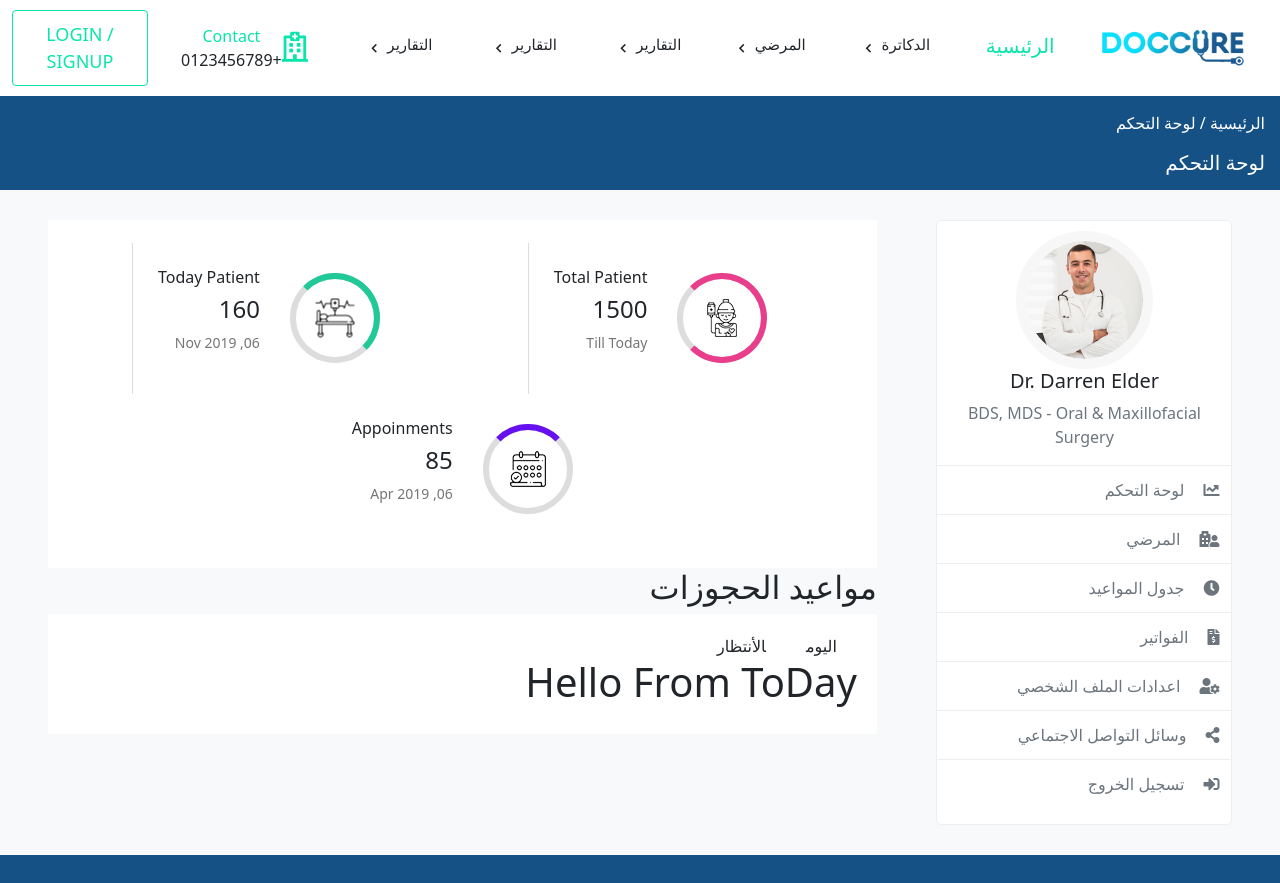
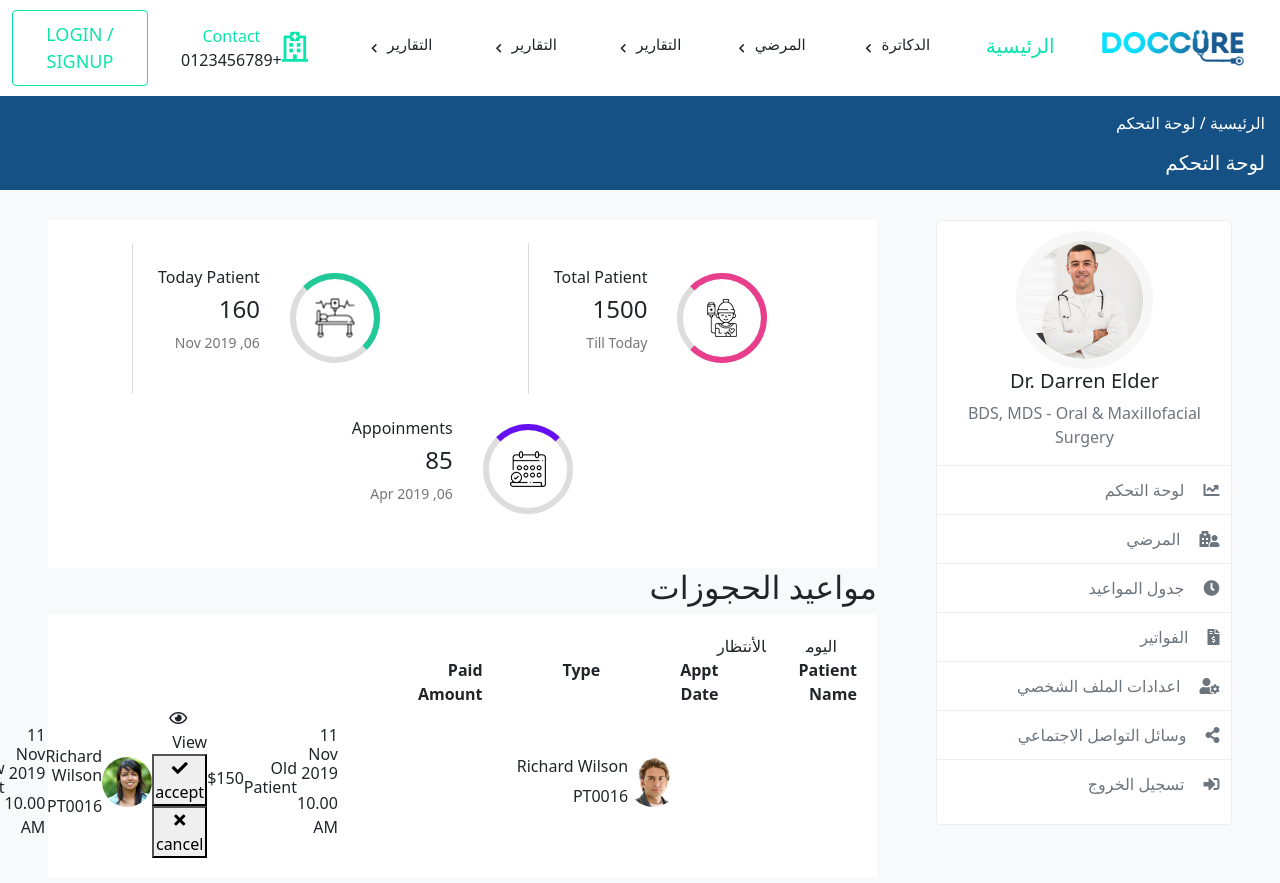
Before and after one commit to awny277/elmahalla-doctors, a React (Create React App) app: page /dashBoard/bookingDoctor/ToDay in a window 1280 px wide. Shown: the top 883 px of the page. Built offline with nearby package versions, Linux system fonts and the light colour scheme; grey boxes are pictures that could not be loaded.

Commit message:
https://github.com/awny277/elmahalla-doctors

```diff
--- a/src/components/Doctors/DashBoard/Booking/PatientAppoinment/ToDay.jsx
+++ b/src/components/Doctors/DashBoard/Booking/PatientAppoinment/ToDay.jsx
@@ -1,7 +1,56 @@
 import React from 'react';
+import { NavLink } from 'react-router-dom';
+import { patient } from '../../../patient/patientDetails';
 import "./index.css";
+
 const ToDay = () => {
-  return (<h1>hello from ToDay</h1>);
+  return (
+    <React.Fragment>
+      <div>
+        <table>
+          <tr className="ordering-table">
+            <th>patient name</th>
+            <th>appt date</th>
+            <th>type</th>
+            <th>paid amount</th>
+            <th colSpan="3"></th>
+          </tr>
+          <tr >{patient.map((ele, indx) => (
+            <><td>
+              <div className="detail-section1">
+                <div className="img-sec">
+                  <img src={`/img/patients/${ele.imgUrl}`} alt="" />
+                </div>
+                <div className="par-section">
+                  <h6 to="/">{ele.name} </h6>
+                  <span>{ele.id}</span>
+                </div>
+              </div>
+            </td>
+            <td> <div className="date-section2">
+              <h6>{ele.date}</h6>
+              <span>{ele.time}</span>
+            </div></td>
+            <td>  <div className="type-section3">
+              <h6>{ele.type}</h6>
+            </div></td>
+            <td> <div className="paid-section4">
+              <h6>{ele.paid}</h6>
+            </div></td>
+            <td> <div className="button-section5">
+            <NavLink to="/"><i class="far fa-eye"></i> view</NavLink>
+            <button className="acc-btn"><i class="fas fa-check"></i>accept</button>
+            <button className="rej-btn"><i class="fas fa-times"></i>cancel</button>
+
+            </div></td>
+            </>
+
+
+          ))}</tr>
+        </table>
+      </div>
+    </React.Fragment>
+  );
 }
 
 export default ToDay;
--- a/src/components/Doctors/DashBoard/Booking/PatientAppoinment/UpComing.jsx
+++ b/src/components/Doctors/DashBoard/Booking/PatientAppoinment/UpComing.jsx
@@ -7,10 +7,49 @@ const UpComing = () => {
 
   return (
     <React.Fragment>
-      <div>
+
+      <div className="upcoming-table">
+        <hr />
+      <ul className="ordering-table">
+        <li>patient name</li>
+        <li>appt date</li>
+        <li>type</li>
+        <li>paid amount</li>
+        <li></li>
+      </ul>
         {patient.map((ele, indx) => (
-          <p>{ele.name}</p>
+          <div className="list-sections" key="indx">
+            <div className="detail-section1">
+              <div className="img-sec">
+                <img src={`/img/patients/${ele.imgUrl}`} alt="" />
+              </div>
+              <div className="par-section">
+                <h6 to="/">{ele.name} </h6>
+                <span>{ele.id}</span>
+              </div>
+            </div>
+            <div className="date-section2">
+              <h6>{ele.date}</h6>
+              <span>{ele.time}</span>
+            </div>
+            <div className="type-section3">
+              <h6>{ele.type}</h6>
+            </div>
+            <div className="paid-section4">
+              <h6>{ele.paid}</h6>
+            </div>
+            <div className="button-section5">
+            <NavLink to="/"><i class="far fa-eye"></i> view</NavLink>
+            <button className="acc-btn"><i class="fas fa-check"></i>accept</button>
+            <button className="rej-btn"><i class="fas fa-times"></i>cancel</button>
+
+            </div>
+
+          </div>
+
+
         ))}
+
       </div>
     </React.Fragment>
   );
--- a/src/components/Doctors/DashBoard/Booking/PatientAppoinment/index.css
+++ b/src/components/Doctors/DashBoard/Booking/PatientAppoinment/index.css
@@ -1 +1,46 @@
-/*  */
+/* start upcoming section */
+
+.ordering-table{
+    display: flex;
+    gap: 80px;
+}
+
+.ordering-table li {
+    list-style-type: none;
+    font-size: 17px;
+    font-weight: bold;
+}
+
+.list-sections {
+    display: flex;
+    gap: 50px;
+}
+
+.list-sections .detail-section1 .img-sec  img {
+    width: 50px;
+    border-radius: 50%;
+}
+
+.detail-section1 {
+    display: flex;
+    justify-content: center;
+    align-content: center;
+    align-items: center;
+}
+
+.par-section {
+    display: flex;
+    flex-direction: column;
+}
+
+
+/* start today section */
+
+table td .img-sec img {
+    width: 50px;
+    border-radius: 50%;
+    -webkit-border-radius: 50%;
+    -moz-border-radius: 50%;
+    -ms-border-radius: 50%;
+    -o-border-radius: 50%;
+}
--- a/src/components/Doctors/DashBoard/DoctorsPatients/DoctorsPatients.jsx
+++ b/src/components/Doctors/DashBoard/DoctorsPatients/DoctorsPatients.jsx
@@ -54,7 +54,7 @@ const DoctorsPatients = () => {
             </div>
             <div className="d-flex justify-content-between">
               <h6>العمر</h6>
-              <span>{ele.Age} سنه</span>
+              <span>{ele.Age} </span>
             </div>
             <div className="d-flex justify-content-between">
               <h6>فصيلة الدم</h6>
```
